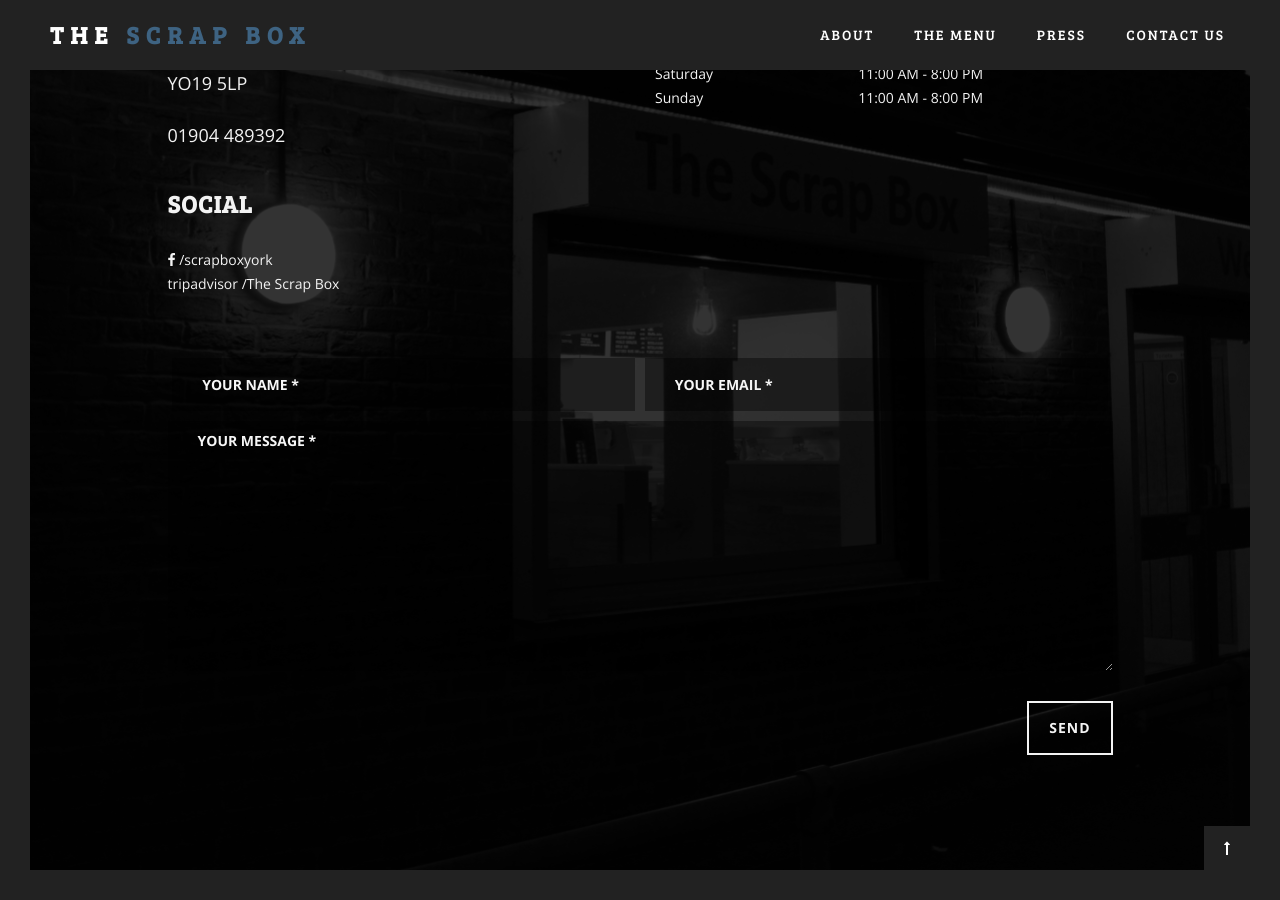
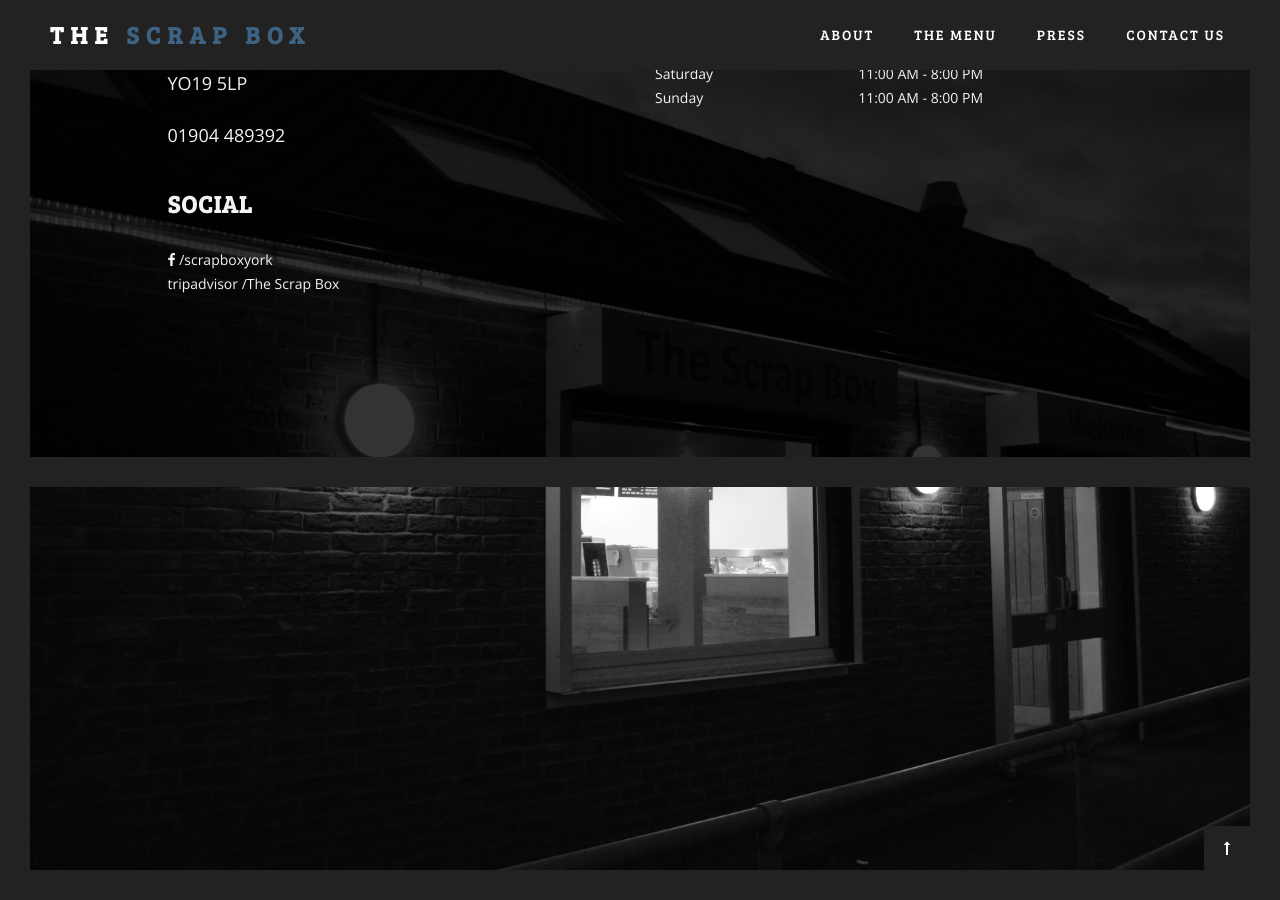
Before and after one commit to axwalker/thescrapbox, a Jekyll site: the page built from index.md, in a window 1280 px wide and 900 px high, scrolled down 5499 px. Built offline with Jekyll 4.4.1, drawn with Linux system fonts in a browser that asks for light colours.

Commit message:
Remove contact form

```diff
--- a/_layouts/home.html
+++ b/_layouts/home.html
@@ -281,21 +281,6 @@
                             </ul>
                     </div>
                 </div>
-
-                <div class="row">
-                    <div class="col-md-10 col-md-offset-1">
-                        <div class="row">
-                            <div id="message" class="col-md-12"></div>
-                            <form method="post" action="https://formspree.io/amansingh1@hotmail.co.uk" id="contactform" class="form-group main-contact-form col-md-12 wow fadeIn" data-wow-delay="0.2s">
-                                <input type="text" class="form-control col-md-6" name="name" placeholder="Your Name *" id="name" required data-validation-required-message="Please enter your name." />
-                                <input type="text" class="form-control col-md-6" name="_replyto" placeholder="Your Email *" id="email" required data-validation-required-message="Please enter your email address." />
-                                <textarea name="comments" class="form-control" id="comments" placeholder="Your Message *" required data-validation-required-message="Please enter a message."></textarea>
-                                <input class="btn btn-primary btn-white mt30 pull-right" type="submit" name="submit" value="Send" />
-                                <input type="hidden" name="_next" value="http://www.thescrapbox.fish/thankyou" />
-                            </form>
-                        </div>
-                    </div>
-                </div>
             </div>
         </div>
     </section>
```
